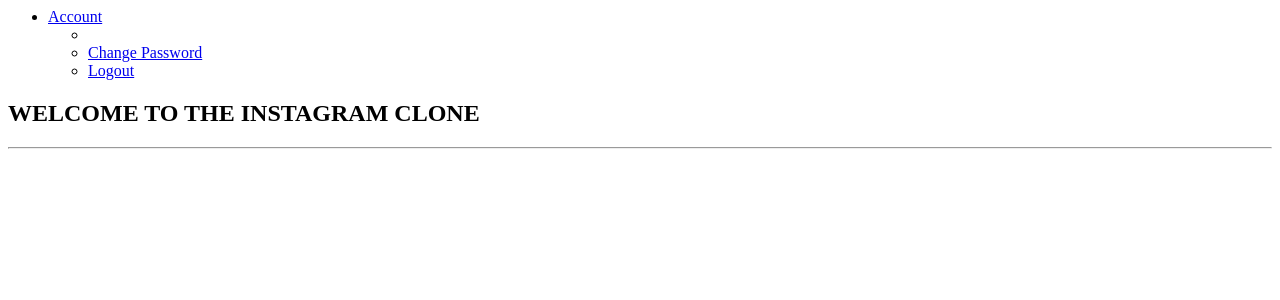
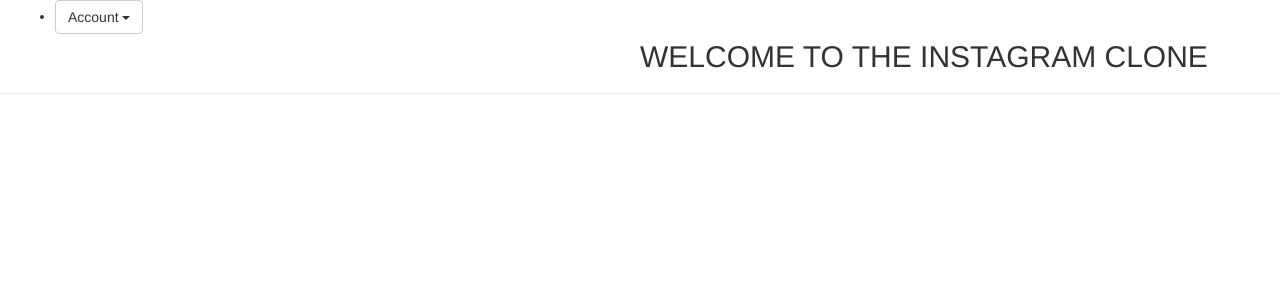
Before and after one commit to rickymwethera/instaclone, a Django app: page / in a window 1280 px wide. Shown: the top 300 px of the page. Run offline with Django 3.2, Linux system fonts and the light colour scheme; the visitor is signed in with stand-in values (Sample User, id 1); data that the repository does not hold is empty; some libraries are stand-ins or nearby versions.

Commit message:
added bootstrap3

```diff
--- a/instaapp/templates/base.html
+++ b/instaapp/templates/base.html
@@ -1,4 +1,8 @@
 {% load static %}
+{% load bootstrap3 %}
+{% block styles %}
+<link rel="stylesheet" href="https://maxcdn.bootstrapcdn.com/bootstrap/4.0.0-alpha.2/css/bootstrap.min.css" integrity="sha384-y3tfxAZXuh4HwSYylfB+J125MxIs6mR5FOHamPBG064zB+AFeWH94NdvaCBm8qnd" crossorigin="anonymous">
+{% endblock %}
 <div class="col-sm-6 col-md-6">
     {% if user.is_authenticated %}
     <ul>
@@ -26,6 +30,7 @@
 
     {% endif %}
   </div>
+  <br>
 {% block content %}
 
 {% endblock %}
```
